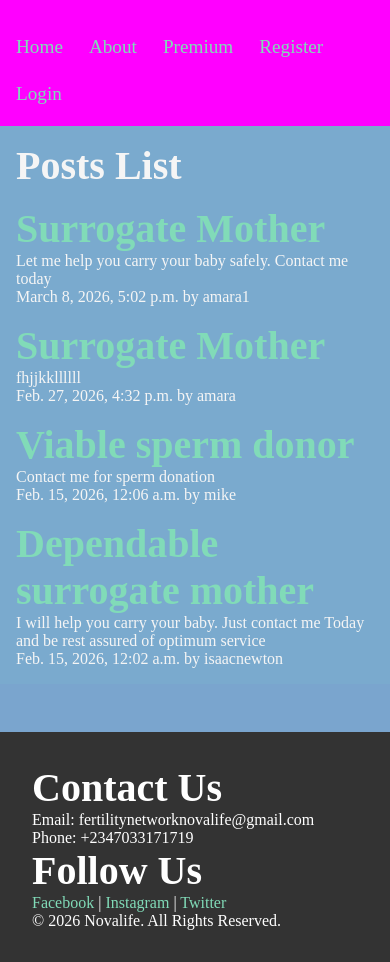
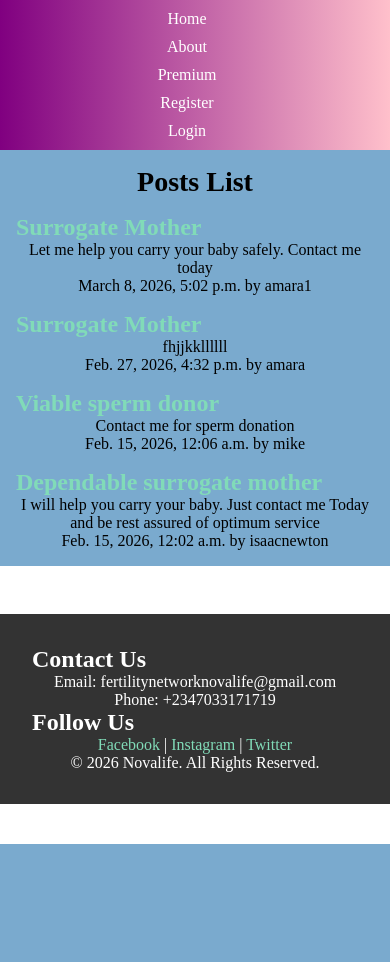
Before and after one commit to ugbana1/Novalife_Fertility_Network, a Django app: page /posts/ in a window 390 px wide. After the commit the page ends 844 px from the top, so only its background shows below. Run offline with Django 5.2, Linux system fonts and the light colour scheme; data comes from the database, SQL or seed files in the repository.

Commit message:
Refactor CSS for layout and styling improvements

```diff
--- a/static/css/style.css
+++ b/static/css/style.css
@@ -4,18 +4,27 @@
     box-sizing: border-box;
 }
 
-body {
-    min-height: 100vh;
-    background-color:#7aa5ce;
-    color: whitesmoke;
-    font-size: 3rem;
+body{
+    margin:0;
+    padding:0;
+    overflow-x:hidden;
+}
+.navbar{
+    background: linear-gradient(to right, purple, pink);
+    padding:10px;
 }
 
-nav {
-    padding: 1rem;
-    background-color: #ff00ff;
-    color: white;
-    font-size: 2.5rem;
+.nav-links{
+    display:flex;
+    flex-wrap:wrap;
+    justify-content:center;
+    gap:10px;
+}
+
+.nav-links a{
+    color:white;
+    text-decoration:none;
+    font-size:18px;
 }
 
 main {
@@ -30,13 +39,12 @@
     background-color:#7AAACE;
 }
 
-h1,
-h2 {
-    font-size: 2.5rem;
+h1{
+    font-size:40px;
 }
 
-p {
-    font-size: 1rem;
+p{
+    font-size:18px;
 }
 
 a {
@@ -93,6 +101,10 @@
     color: #F00;
     margin-left: 2rem;
 }
+img{
+    max-width:100%;
+    height:auto;
+}
 
 .errorlist li::marker {
     content: '🚨 ';
@@ -119,9 +131,19 @@
 
 }
 .card-container{
-    display: grid;
-    flex-wrap: wrap;
+    display:flex;
+    gap:20px;
+    justify-content:center;
+    flex-wrap:wrap;
+    padding:20px;
+}
 
+.card{
+    width:300px;
+    background:white;
+    border-radius:10px;
+    padding:15px;
+    text-align:center;
 }
 
 
@@ -129,6 +151,37 @@
 .nav-auth a {
     margin-right: 1rem;
     font-size: 1.2rem;
+}
+@media (max-width:768px){
+
+    .nav-links{
+        flex-direction:column;
+        align-items:center;
+    }
+
+    .nav-links a{
+        font-size:16px;
+    }
+
+    h1{
+        font-size:28px;
+        text-align:center;
+    }
+
+    p{
+        font-size:16px;
+        text-align:center;
+    }
+
+    .card-container{
+        flex-direction:column;
+        align-items:center;
+    }
+
+    .card{
+        width:90%;
+    }
+
 }
 
 .card-grid {
```
